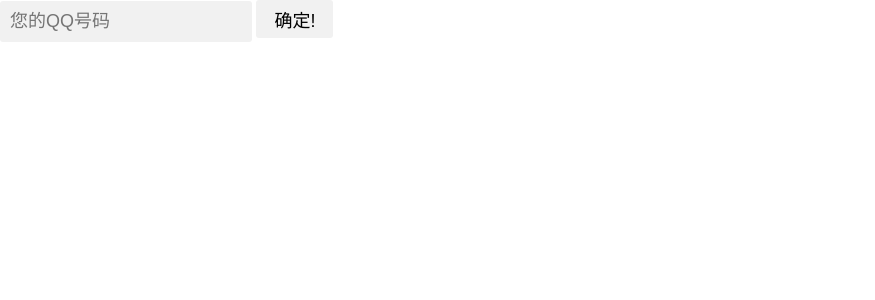
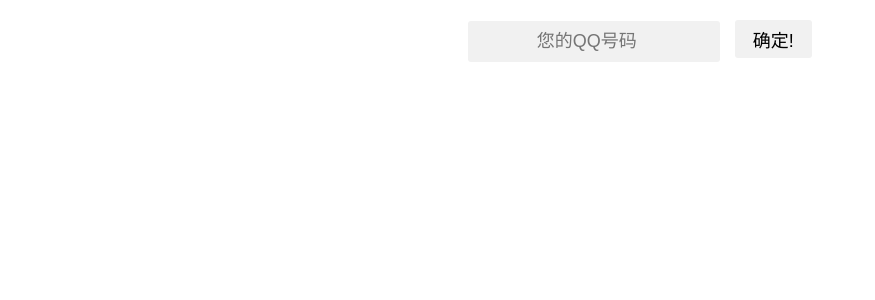
Before and after one commit to guoyu07/simpleChatOnline, a PHP site: page / in a window 1280 px wide. Shown: the top 300 px of the page, without its empty margins (0-875 px from the left). Run offline with PHP 8.4, Linux system fonts and the light colour scheme.

Commit message:
优化界面

```diff
--- a/index.php
+++ b/index.php
@@ -130,6 +130,14 @@
         display: flex;
         padding:0 5px;
     }
+    #home{
+        margin-top: 20px;
+        text-align: center;
+    }
+    #qq{
+        text-align: center;
+        margin-right: 10px;
+    }
 </style>
 
 <body>
@@ -137,8 +145,10 @@
 require_once __DIR__."/config.php";
 if (!isset($_GET['id'])) {
     ?>
-    <input type="number" placeholder="您的QQ号码" id = "qq">
-    <button onclick="qqGo()">确定!</button>
+    <div id="home">
+        <input type="number" placeholder="您的QQ号码" id = "qq">
+        <button onclick="qqGo()">确定!</button>
+    </div>
     <script>
         function qqGo() {
             var qq = document.getElementById("qq")
```
